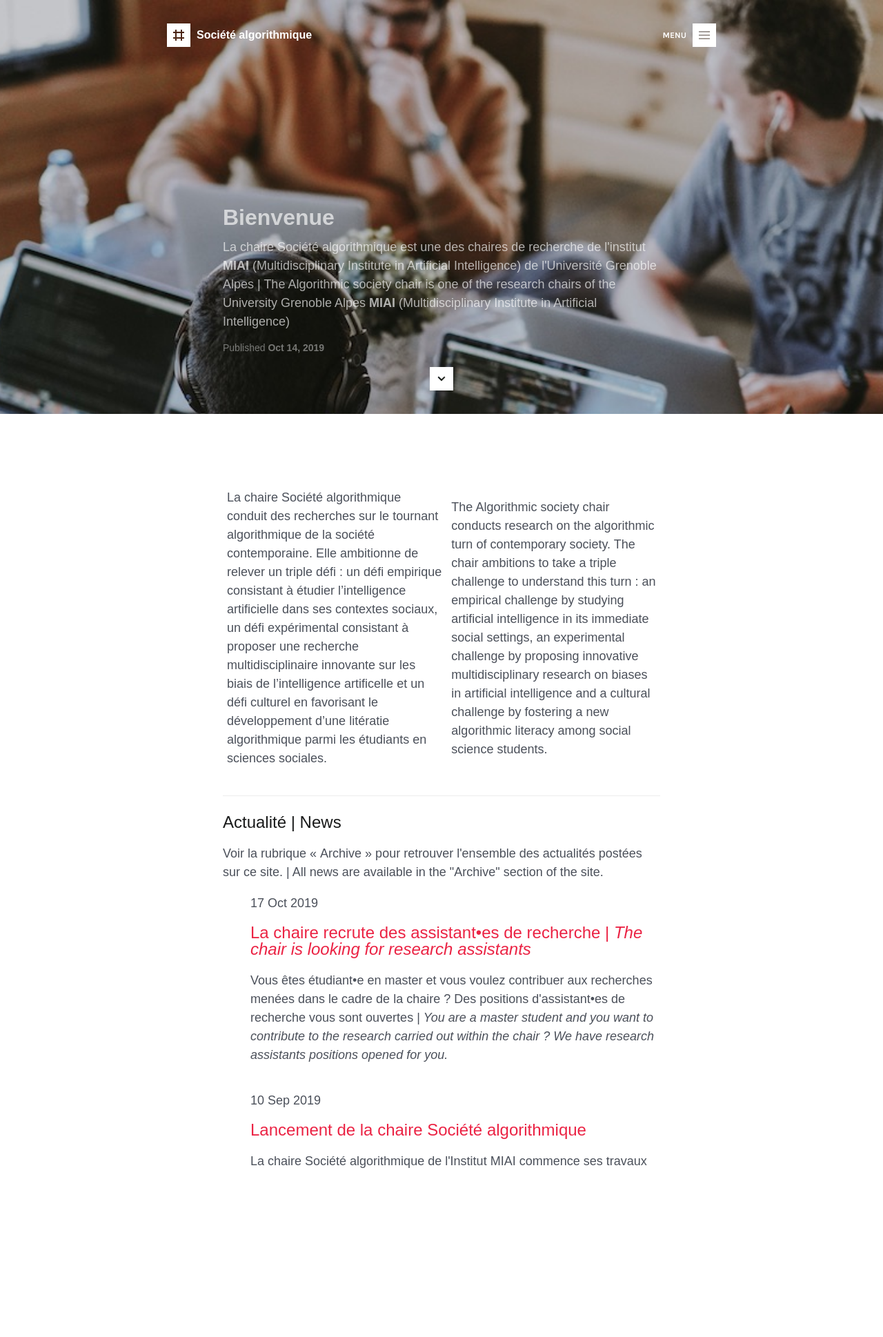
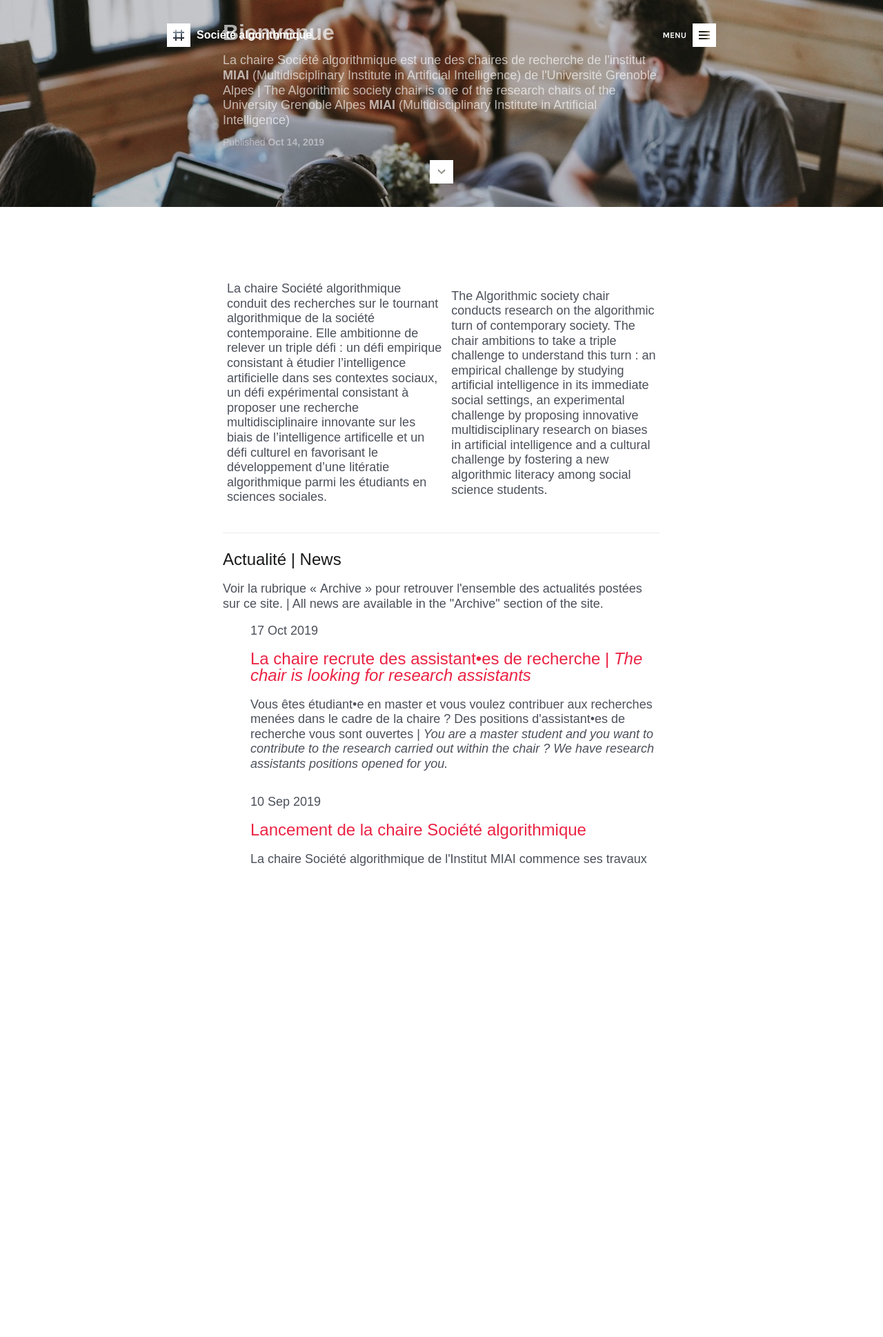
Before and after one commit to gillesbastin/algorithmicsociety.github.io, a Jekyll site: the page built from index.md, in a window 1280 px wide. Shown: the whole page at 69% size. Built offline with Jekyll 4.4.1, drawn with Linux system fonts in a browser that asks for light colours; after the commit the page ends 1492 px from its top, so only the background shows below that.

Commit message:
Update styles.css

```diff
--- a/assets/styles.css
+++ b/assets/styles.css
@@ -13,14 +13,14 @@ body, html {
     padding: 0; }
 
 html {
-    font-size: 17px;
+    font-size: 14px;
     -webkit-font-smoothing: antialiased; }
 
 body {
     font-family: "Share Tech Mono", sans-serif;
     font-size: 1.125rem;
     color: #4b505a;
-    line-height: 1.5;
+    line-height: 1.2;
     position: relative; }
 
 b, strong { font-weight: 600 }
@@ -69,7 +69,7 @@ label {
 input[type="text"], input[type="password"], input[type="email"], input[type="number"], input[type="button"], input[type="submit"], textarea {
     border: 1px solid #d9d9d9;
     font-size: 1rem;
-    font-family: "Open Sans", sans-serif;
+    font-family: "Share Tech Mono", sans-serif;
     font-weight: 400;
     color: #4b505a;
     line-height: 1;
@@ -312,14 +312,14 @@ body > header {
 /* Article Header */
 .content article header {
     width: 100%;
-    height: 600px;
+    height: 300px;
     color: white;
     position: relative;
     overflow: hidden; }
 
     .content article header .overlay {
         width: 100%;
-        height: 700px;
+        height: 400px;
         opacity: 0.15;
         background-repeat: no-repeat;
         background-position: 50% 0;
```
